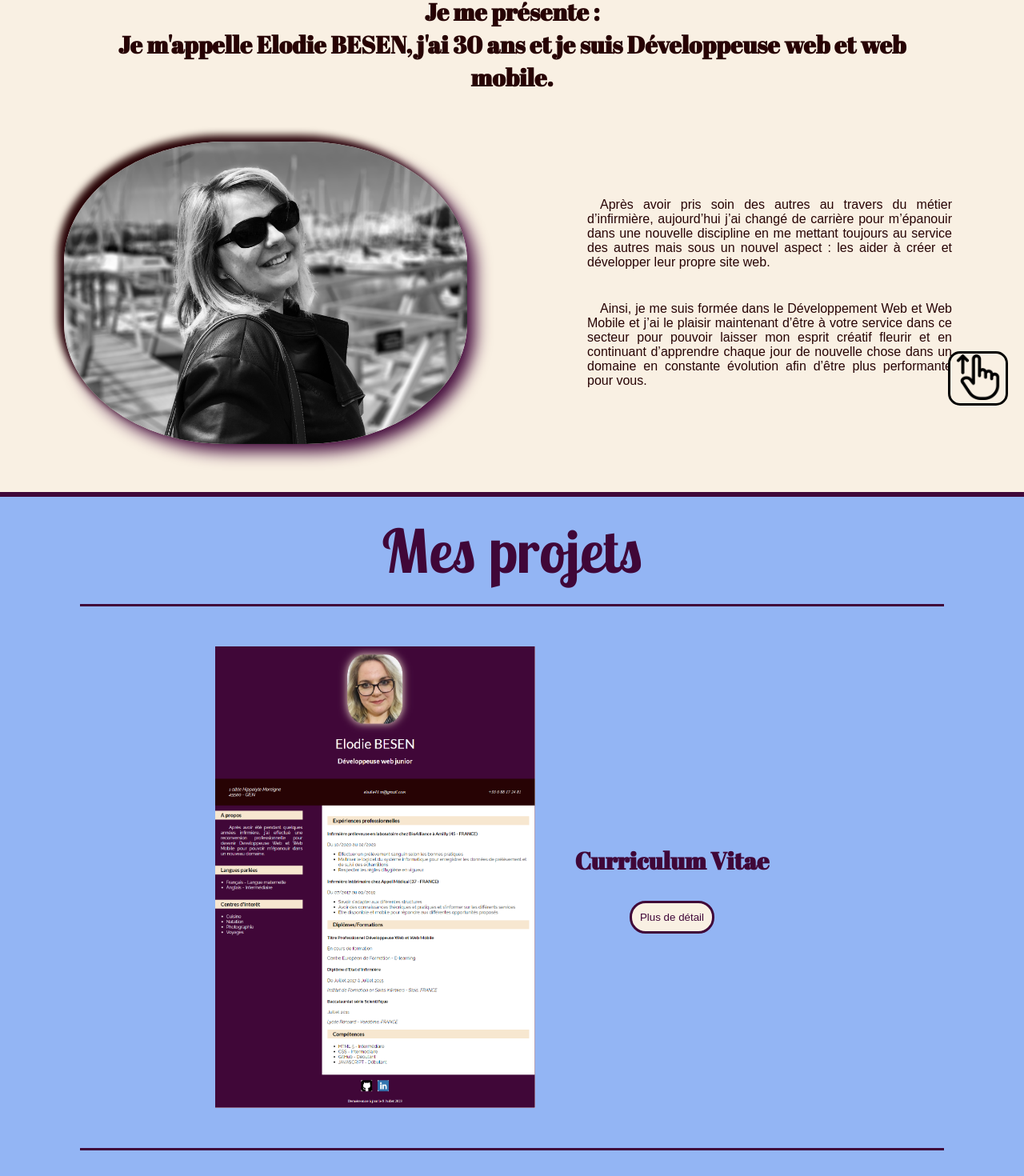
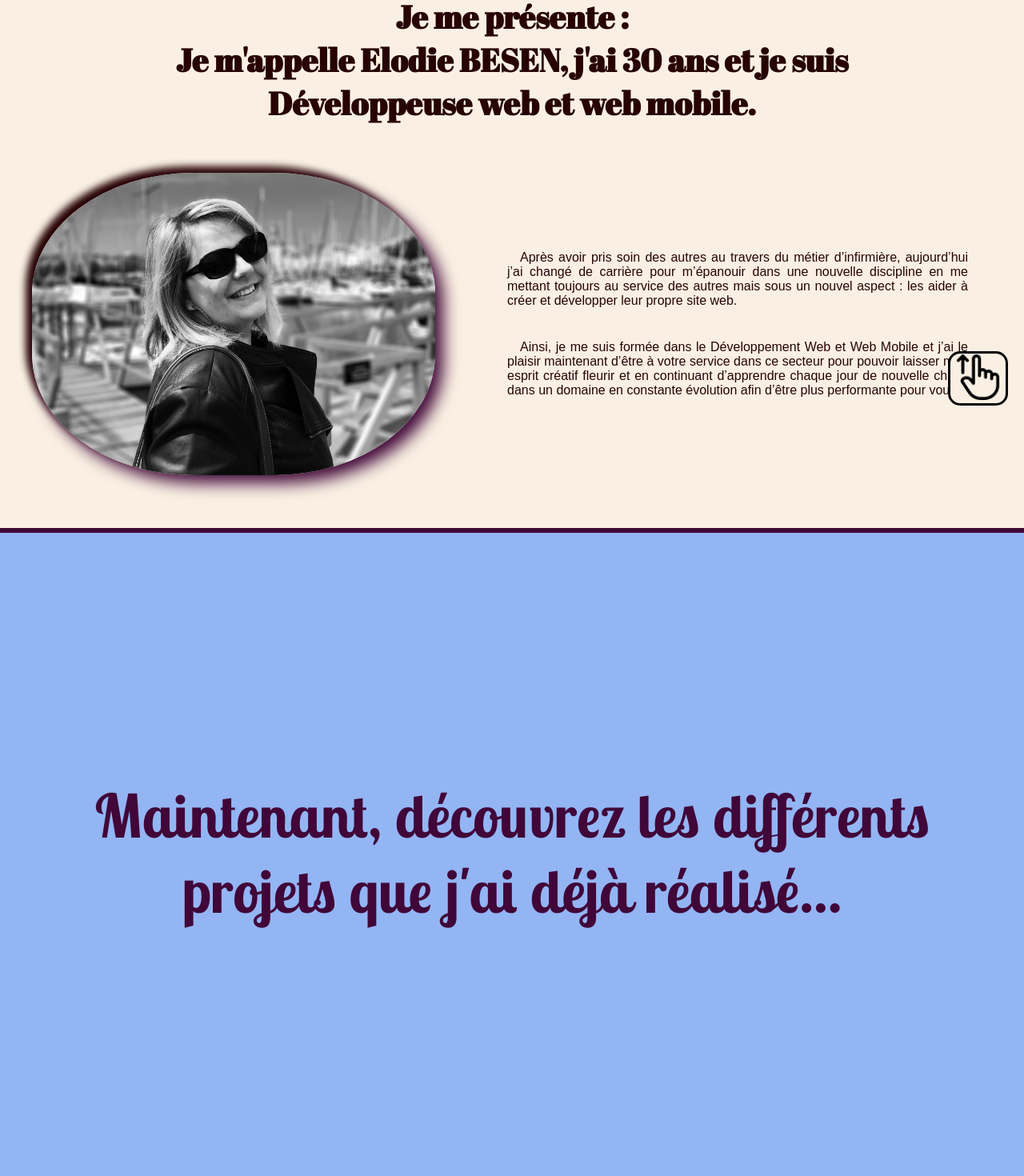
Before and after one commit to Bubolie/Portfolio, a Vue app in the folder Portfolio/: page / in a window 1280 px wide. Shown: the part 273-1743 px from the top of the page at 80% size. Built offline with nearby package versions, Linux system fonts and the light colour scheme; a web font is replaced by a local one.

Commit message:
mise en place d'une vue responsive du site avec ajout de la librairie AOS pour créer des animations et une vue plus fluide entre les composants

```diff
--- a/Portfolio/src/assets/CSS/main.css
+++ b/Portfolio/src/assets/CSS/main.css
@@ -41,8 +41,8 @@ h1 {
 }
 
 h2 {
-    text-align: center;
-  font-size: 30px;
+  text-align: center;
+  font-size: 40px;
   font-weight: bolder;
 }
 
--- a/Portfolio/src/components/btnSwipeUp.vue
+++ b/Portfolio/src/components/btnSwipeUp.vue
@@ -1,5 +1,5 @@
 <template>
-  <button id="swipeUp" @click="returnTop">
+  <button id="swipeUp" @click="returnTop" data-aos="fade-up" data-aos-anchor="#project">
     <img src="../assets/image/swipe-up.png" alt="fléche vers le haut" />
   </button>
 </template>
--- a/Portfolio/src/components/contact.vue
+++ b/Portfolio/src/components/contact.vue
@@ -95,6 +95,7 @@ export default {
   align-items: center;
   justify-content: center;
   flex-direction: column;
+  height: 100vh;
 }
 
 .contact__presentation {
--- a/Portfolio/src/components/creation.vue
+++ b/Portfolio/src/components/creation.vue
@@ -1,13 +1,36 @@
 <template>
   <section id="project">
-    <h1>Mes projets</h1>
-    <section v-for="project in projects" :key="project.title" class="creation">
+    <div class="container">
+      <h1
+        data-aos="fade-down"
+        data-aos-easing="linear"
+        data-aos-duration="3000"
+        data-oas-anchor-placement="bottom-bottom"
+      >
+        Maintenant, découvrez les différents projets que j'ai déjà réalisé...
+      </h1>
+    </div>
+    <section
+      v-for="project in projects"
+      :key="project.title"
+      class="container creation"
+    >
       <img
         class="creation__image"
         :src="project.image"
         :alt="project.descriptionImage"
+        data-aos="fade-up"
+        data-aos-easing="ease-in-sine"
+        data-aos-duration="1500"
+        data-oas-anchor-placement="bottom-bottom"
       />
-      <div class="creation__info">
+      <div
+        class="creation__info"
+        data-aos="fade-left"
+        data-aos-easing="ease-in-sine"
+        data-aos-duration="3000"
+        data-oas-anchor-placement="bottom-top"
+      >
         <h2 class="creation__title">{{ project.title }}</h2>
         <div id="button-modal">
           <button class="creation__moreDetail" @click="showModal(project)">
@@ -18,13 +41,13 @@
     </section>
 
     <Transition name="modal">
-       <Modal
+      <modal
         :modalVisible="activeModal !== null"
         :title="activeModal ? activeModal.title : ''"
         :lang="activeModal ? activeModal.lang : ''"
         :logiciel="activeModal ? activeModal.logiciel : ''"
         :date="activeModal ? activeModal.date : ''"
-      :description=" activeModal ? activeModal.description : ''"
+        :description="activeModal ? activeModal.description : ''"
         :link="activeModal ? activeModal.link : ''"
         @close="hideModal"
       />
@@ -33,7 +56,7 @@
 </template>
 
 <script>
-import Modal from "./modal.vue";
+import modal from "./modal.vue";
 import { ref } from "vue";
 
 const projects = [
@@ -75,7 +98,7 @@ const projects = [
 
 export default {
   components: {
-    Modal,
+    modal,
   },
   setup() {
     const activeModal = ref(null);
@@ -108,14 +131,12 @@ export default {
   border-top: solid 6px #400738;
 }
 
-.creation {
-  margin-left: 100px;
-  margin-right: 100px;
-  padding: 50px;
-  border-top: solid 3px #400738;
+.container {
   display: flex;
   align-items: center;
-  justify-content: center;
+  justify-content: space-around;
+  height: 100vh;
+  padding: 50px;
 }
 
 .creation__info {
@@ -150,12 +171,12 @@ export default {
   color: #f9f0e3;
 }
 
-.modal-enter-active, .modal-leave-active {
-  transition: opacity 1500ms;
+.modal-enter-active {
+  transition: opacity 2000ms;
 }
 
-.modal-enter-from, .modal-leave-to- {
+.modal-enter-from,
+.modal-leave-to- {
   opacity: 0;
 }
-
 </style>
--- a/Portfolio/src/components/mainComp.vue
+++ b/Portfolio/src/components/mainComp.vue
@@ -2,18 +2,21 @@
 
 <template>
   <section id="main">
-    <h1 class="title">Bienvenue sur mon Portfolio</h1>
-    <h2 class="subtitle">
+    <h1 class="title" data-aos="zoom-in" data-aos-duration="2000" data-oas-easing="ease-in-out">Bienvenue sur mon Portfolio</h1>
+    <h2 class="subtitle" data-aos="fade-down" data-aos-delay="2000" data-aos-duration="1000">
       Je me présente : <br>
       Je m'appelle Elodie BESEN, j'ai 30 ans et je suis Développeuse web et web mobile.
     </h2>
-    <div class="profil">
+    <div class="profil" >
       <img
         alt="Photo en noir et blanc d'une femme blonde avec lunette de soleil dans un port"
         class="profil__photo"
         src="../assets/image/photo.png"
+        data-aos="zoom-in-right"
+        data-aos-delay="3000"
+        data-aos-duration="2500"
       />
-      <div class="profil__text">
+      <div class="profil__text" data-aos="zoom-in-left" data-aos-delay="3000" data-aos-duration="2500">
         <p class="profil__para">
           Après avoir pris soin des autres au travers du métier d’infirmière,
           aujourd’hui j’ai changé de carrière pour m’épanouir dans une nouvelle
@@ -35,6 +38,7 @@
 <style scoped>
 #main {
   margin: 10px;
+  min-height: 100vh;
 }
 
 .profil__para {
@@ -46,19 +50,22 @@
 }
 .profil__photo {
   position: relative;
-  margin: 50px 70px;
+  margin: 30px;
   box-shadow: 10px 10px 20px #400738, -8px -8px 10px #270304;
   border-radius: 40%;
   width: 40%;
+  max-width: 600px;
+  height: auto;
 }
 
 .profil__text {
-  margin: 40px;
+  margin: 20px;
 }
 
 .profil {
   display: flex;
   align-items: center;
   justify-content: space-around;
+  margin-top: 20px;
 }
 </style>
--- a/Portfolio/src/main.js
+++ b/Portfolio/src/main.js
@@ -3,9 +3,14 @@ import "./assets/CSS/main.css";
 import { createApp } from "vue";
 import App from "./App.vue";
 import router from "./router";
+import AOS from "aos";
+import "aos/dist/aos.css";
+
 
 const app = createApp(App);
 
 app.use(router);
 
 app.mount("#app");
+
+AOS.init();
--- a/Portfolio/src/views/home.vue
+++ b/Portfolio/src/views/home.vue
@@ -1,6 +1,6 @@
 <script setup>
-import mainComp from "../components/mainComp.vue";
-import project from "../components/creation.vue";
+import mainComp from "@/components/mainComp.vue";
+import project from "@/components/creation.vue";
 import contact from "@/components/contact.vue";
 </script>
 
--- /dev/null
+++ b/package.json
@@ -0,0 +1,6 @@
+{
+  "dependencies": {
+    "aos": "^2.3.4",
+    "vue-scroll-reveal": "^2.1.0"
+  }
+}
```
Also changed, not shown: 2 other files (tests, documents, lock files or other folders). Lines whose indentation alone changed are shown as unchanged.
